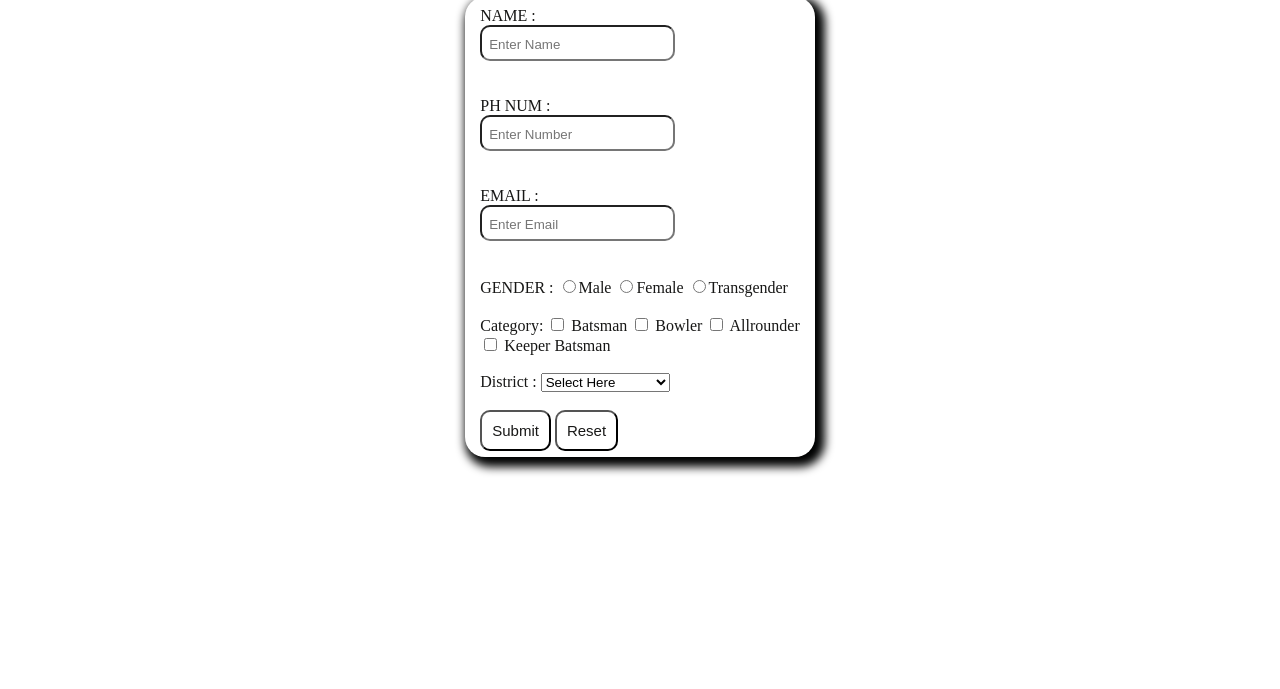
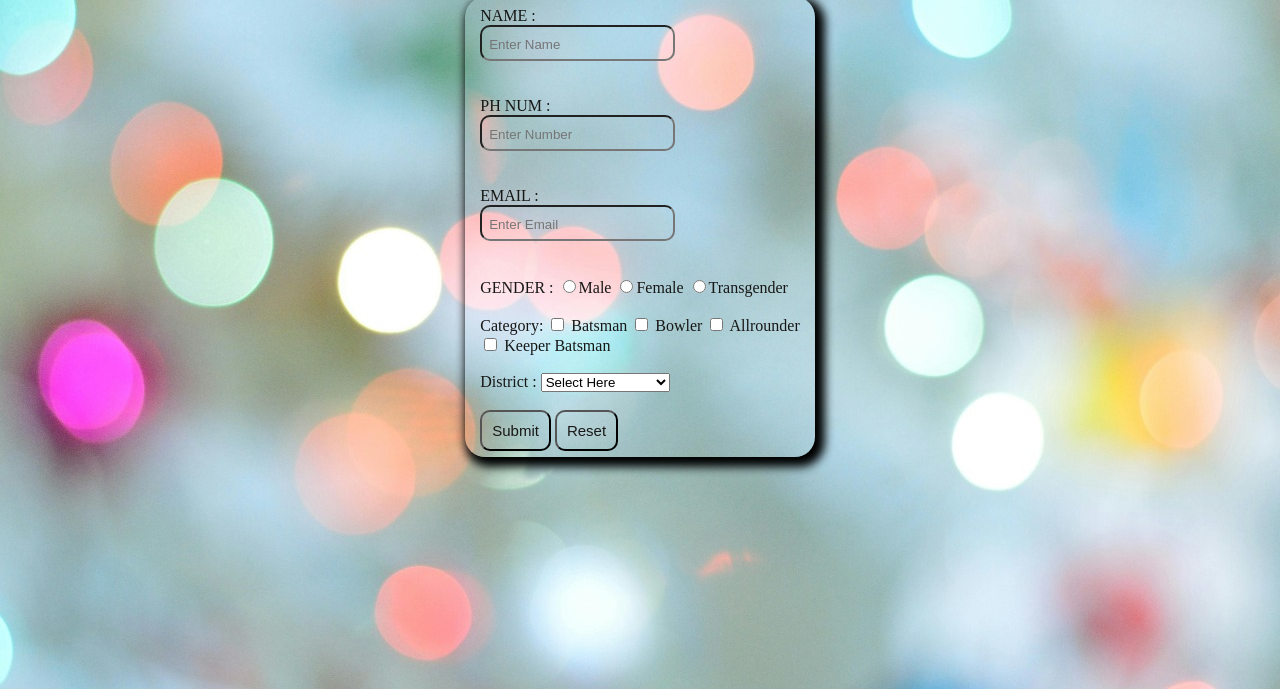
Before and after one commit to jaisurya583/jaisurya, a plain HTML site: page index.html in a window 1280 px wide. Shown: the part 111-800 px from the top of the page. Drawn offline with Linux system fonts and the light colour scheme.

Commit message:
Update style.css

```diff
--- a/style.css
+++ b/style.css
@@ -1,5 +1,5 @@
 body{
-    background-image: url("back_grnd.jpg");
+    background-image: url("Copy.jpg");
    background-size: cover ;
    color: black;
 }
```
